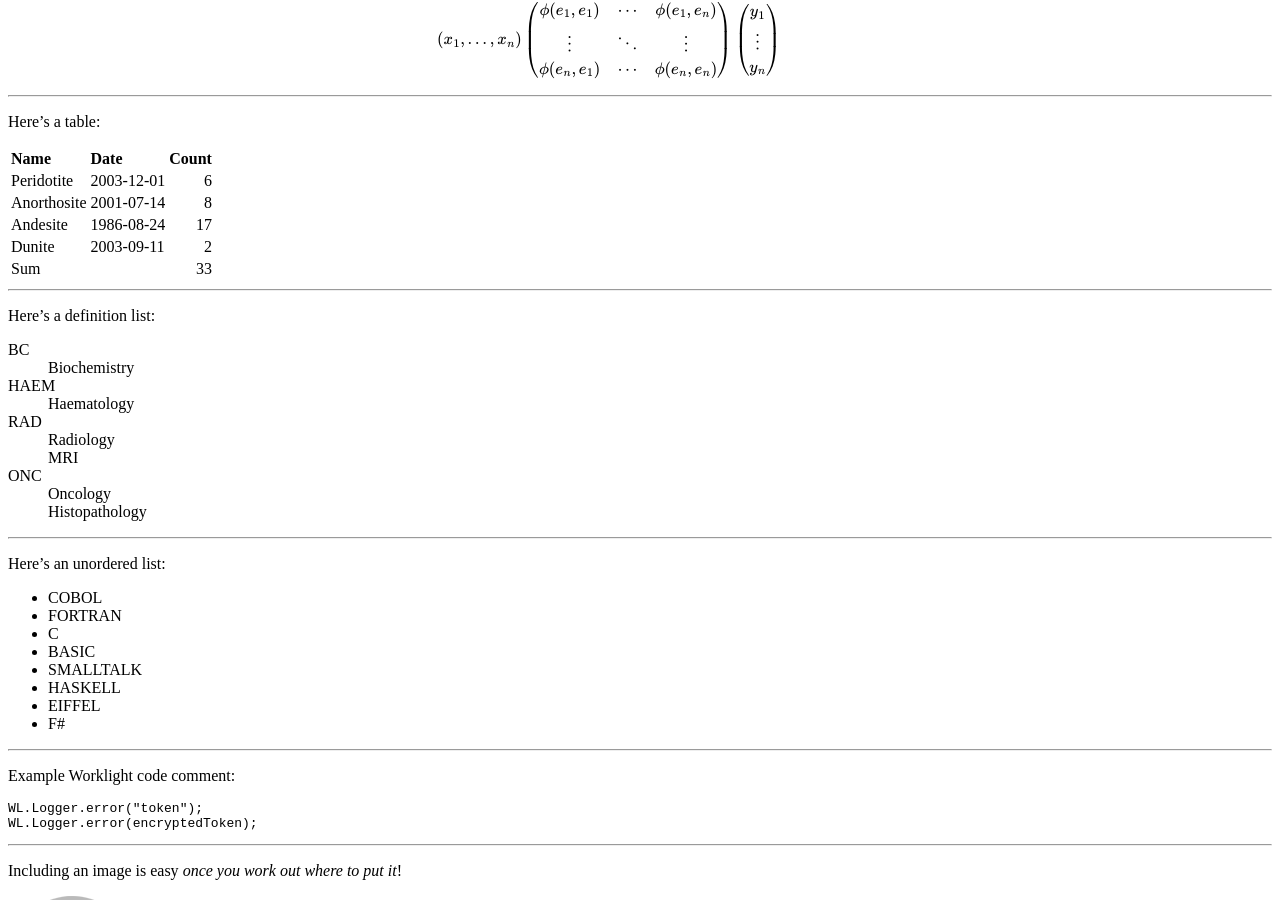
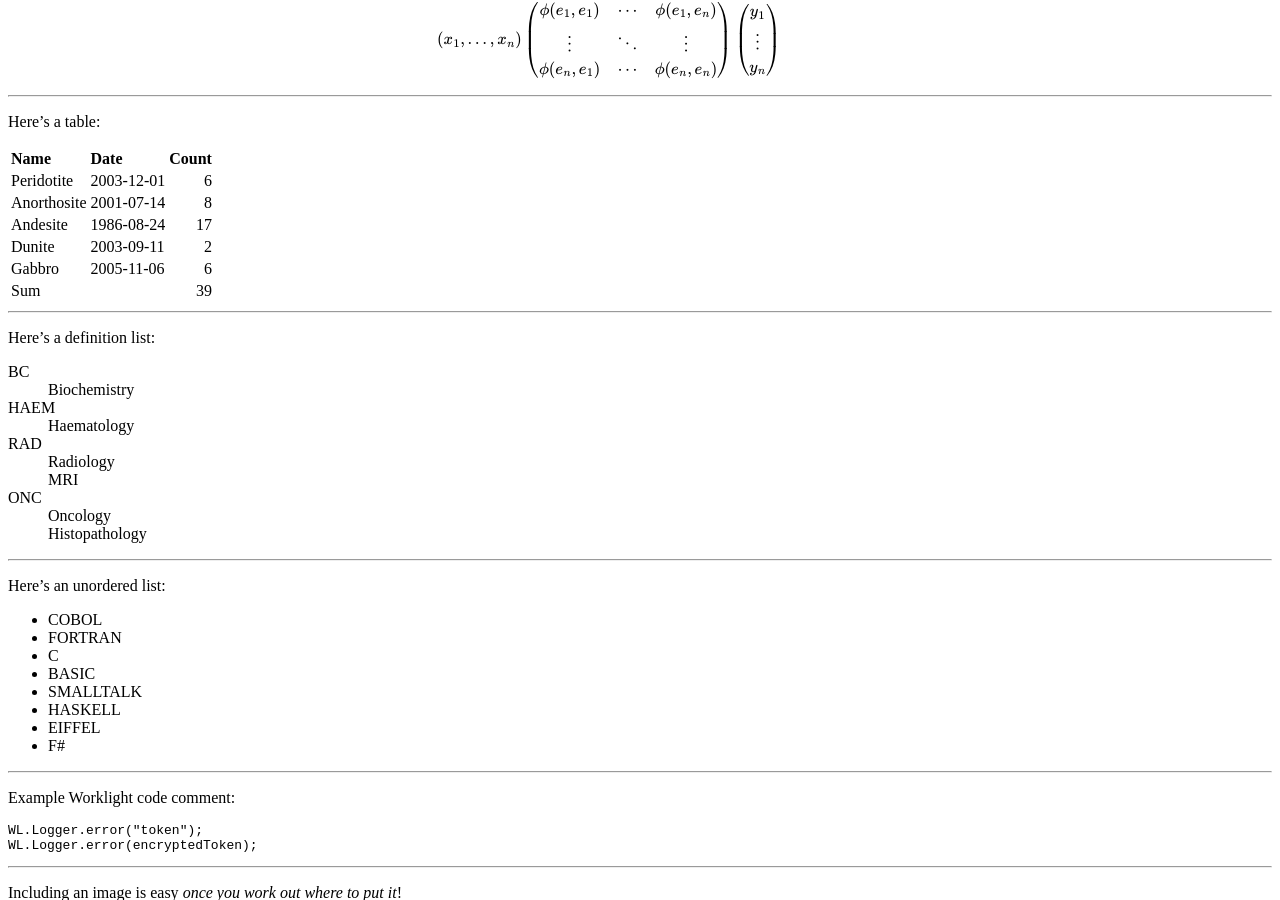
Before and after one commit to adsmith251/adsmith251.github.io, a Jekyll site: the page built from _posts/2014-07-21-kramdown-testing.md, in a window 1280 px wide and 900 px high, scrolled down 345 px. Built offline with Jekyll 4.4.1, drawn with Linux system fonts in a browser that asks for light colours; formulas are drawn with MathJax 3; comment, search, counter and statistics services are not loaded.

```diff
--- a/_posts/2014-07-21-kramdown-testing.md
+++ b/_posts/2014-07-21-kramdown-testing.md
@@ -44,8 +44,9 @@ Here's a table:
 |Anorthosite|2001-07-14|8|
 |Andesite|1986-08-24|17|
 |Dunite|2003-09-11|2|
+|Gabbro|2005-11-06|6|
 |===
-|Sum||33|
+|Sum||39|
 
 -------------------
 
```
